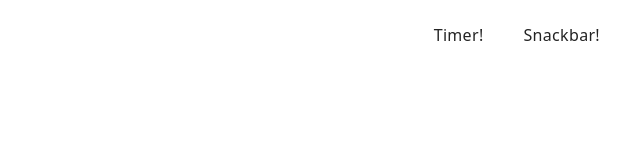
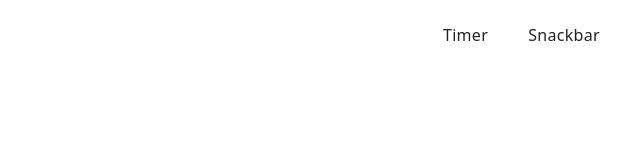
Before and after one commit to lorabucko/goit-js-hw-10, a plain HTML site: page index.html in a window 1280 px wide. Shown: the full height of the page, 640-1280 px from the left. Drawn offline with Linux system fonts and the light colour scheme.

Commit message:
Deploying to gh-pages from @ lorabucko/goit-js-hw-10@96a8aa2793f248f3bbad4d5532dedb41e54ab0e7 🚀

```diff
--- a/index.html
+++ b/index.html
@@ -19,10 +19,10 @@
             </a>
             <ul class="nav-list">
               <li class="nav-item">
-                <a class="nav-link" href="./1-timer.html">Timer!</a>
+                <a class="nav-link" href="./1-timer.html">Timer</a>
               </li>
               <li class="nav-item">
-                <a class="nav-link" href="./2-snackbar.html">Snackbar!</a>
+                <a class="nav-link" href="./2-snackbar.html">Snackbar</a>
               </li>
             </ul>
           </nav>
```
